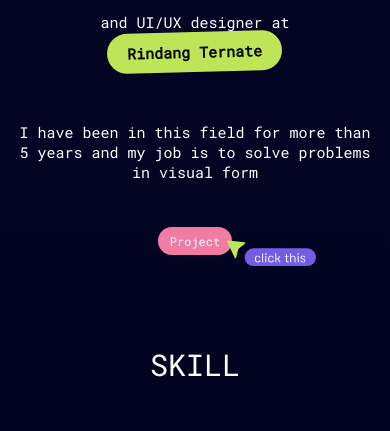
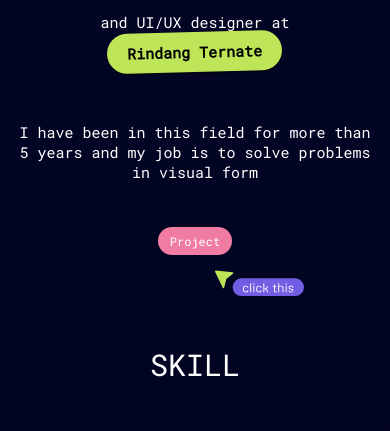
Before and after one commit to yusufhibisnu/Portfolio, a plain HTML site: page index.html in a window 390 px wide. Shown: the part 715-1146 px from the top of the page. Drawn offline with Linux system fonts and the light colour scheme.

Commit message:
Update style.css

```diff
--- a/style.css
+++ b/style.css
@@ -387,8 +387,8 @@
         padding: 15px;
       }
       .gambar img{
-        top: 950px;
-        right: 19%;
+        top: 980px;
+        right: 22%;
       }
       .container2{
         display: block;
```
